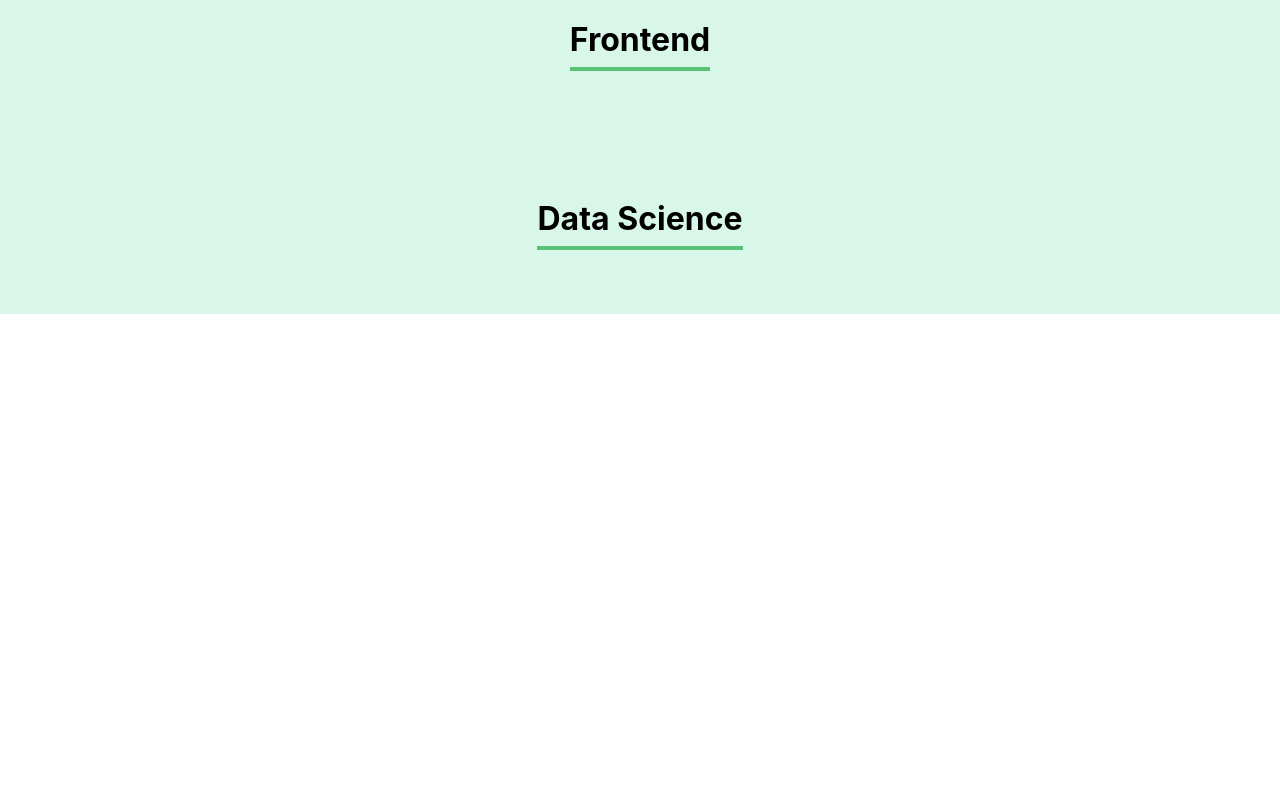
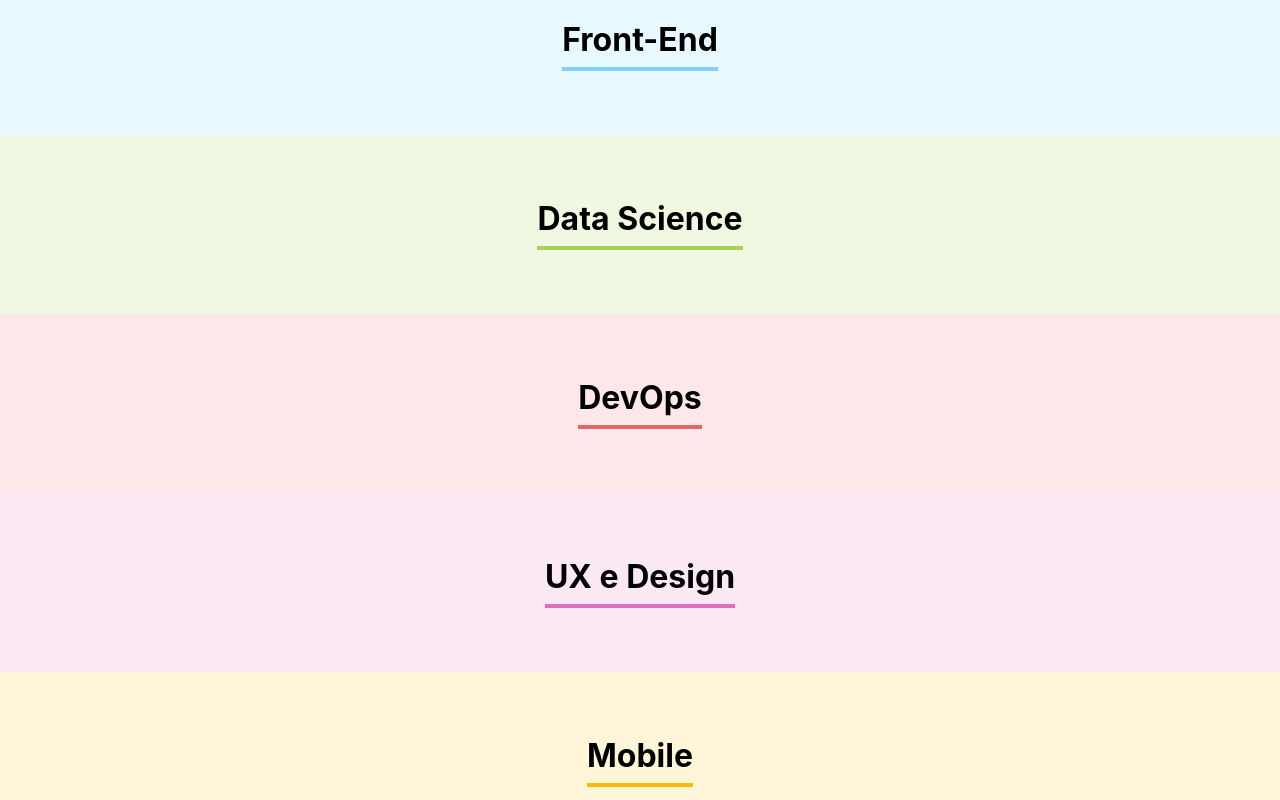
Before and after one commit to Marlon-Limax/organo, a React (Create React App) app: page / in a window 1280 px wide. Shown: the part 1700-2500 px from the top of the page. Before the commit the page ends 2014 px from the top, so only its background shows below. Built offline with nearby package versions, Linux system fonts and the light colour scheme.

Commit message:
Elevating the team list

```diff
--- a/src/App.js
+++ b/src/App.js
@@ -4,6 +4,44 @@ import Formulario from './components/Formulario';
 import Time from './components/Team';
 
 function App() {
+
+  const times = [
+    {
+      nome: 'Programação',
+      corPrimaria: '#57C278',
+      corSecundaria: '#D9F7E9'
+    },
+    {
+      nome: 'Front-End',
+      corPrimaria: '#82CFFA',
+      corSecundaria: '#E8F8FF'
+    },
+    {
+      nome: 'Data Science',
+      corPrimaria: '#A6D157',
+      corSecundaria: '#F0F8E2'
+    },
+    {
+      nome: 'DevOps',
+      corPrimaria: '#E06869',
+      corSecundaria: '#FDE7E8'
+    },
+    {
+      nome: 'UX e Design',
+      corPrimaria: '#DB6EBF',
+      corSecundaria: '#FAE9F5'
+    },
+    {
+      nome: 'Mobile',
+      corPrimaria: '#FFBA05',
+      corSecundaria: '#FFF5D9'
+    },
+    {
+      nome: 'Inovação e Gestão',
+      corPrimaria: '#FF8A29',
+      corSecundaria: '#FFEEDF'
+    }
+  ]
 
   const [colaboradores, setColaboradores] = useState([])
 
@@ -16,9 +54,11 @@ function App() {
     <div className="App">
       <Banner />
       <Formulario theRegisteredEmployee={colaborador => toTheNewContributorAdded(colaborador)} />
-      <Time nome='Programação' />
-      <Time nome='Frontend' />
-      <Time nome='Data Science' />
+
+      {times.map(time => <Time key={time.nome} nome={time.nome} corPrimaria={time.corPrimaria} corSecundaria={time.corSecundaria} />)}
+
+
+
     </div>
   );
 }
--- a/src/components/Team/Team.css
+++ b/src/components/Team/Team.css
@@ -1,12 +1,11 @@
 .time {
     text-align: center;
     padding: 32px;
-    background-color: #D9F7E9;
 }
 
 .time h3 {
     font-size: 32px;
-    border-bottom: 4px solid #57C278;
+    border-bottom: 4px solid;
     display: inline-block;
     padding-bottom: 8px;
 }
--- a/src/components/Team/index.js
+++ b/src/components/Team/index.js
@@ -1,11 +1,14 @@
 import './Team.css'
 
-const Team = (props) => {
+const Time = (props) => {
+
+    const css = { backgroundColor: props.corSecundaria }
+
     return (
-        <section className='time'>
-            <h3> {props.nome} </h3>
+        <section className='time' style={css}>
+            <h3 style={{ borderColor: props.corPrimaria }}> {props.nome} </h3>
         </section>
     )
 }
 
-export default Team
+export default Time
```
